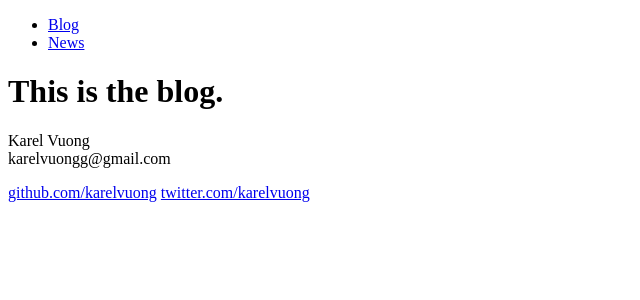
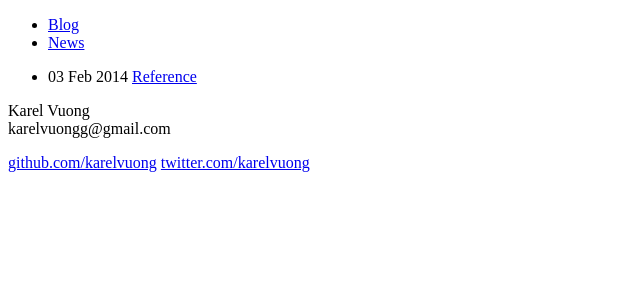
Before and after one commit to karelvuong/website, a Jekyll site: the page built from blog/index.html, in a window 1280 px wide. Shown: the top 300 px of the page, without its empty margins (0-640 px from the left). Built offline with Jekyll 4.4.1, drawn with Linux system fonts in a browser that asks for light colours; Markdown is read by kramdown in place of the engine named in the settings.

Commit message:
Added list of posts to blog page

```diff
--- a/blog/index.html
+++ b/blog/index.html
@@ -3,4 +3,10 @@ layout: default
 title: Your New Jekyll Site
 ---
 
-<h1>This is the blog.</h1>
+<ul class="list posts">
+{% for post in site.posts %}
+  <li>
+    <span>{{ post.date | date_to_string }}</span>
+    <a href="{{ post.url }}">{{ post.title }}</a></li>
+{% endfor %}
+</ul>
```
